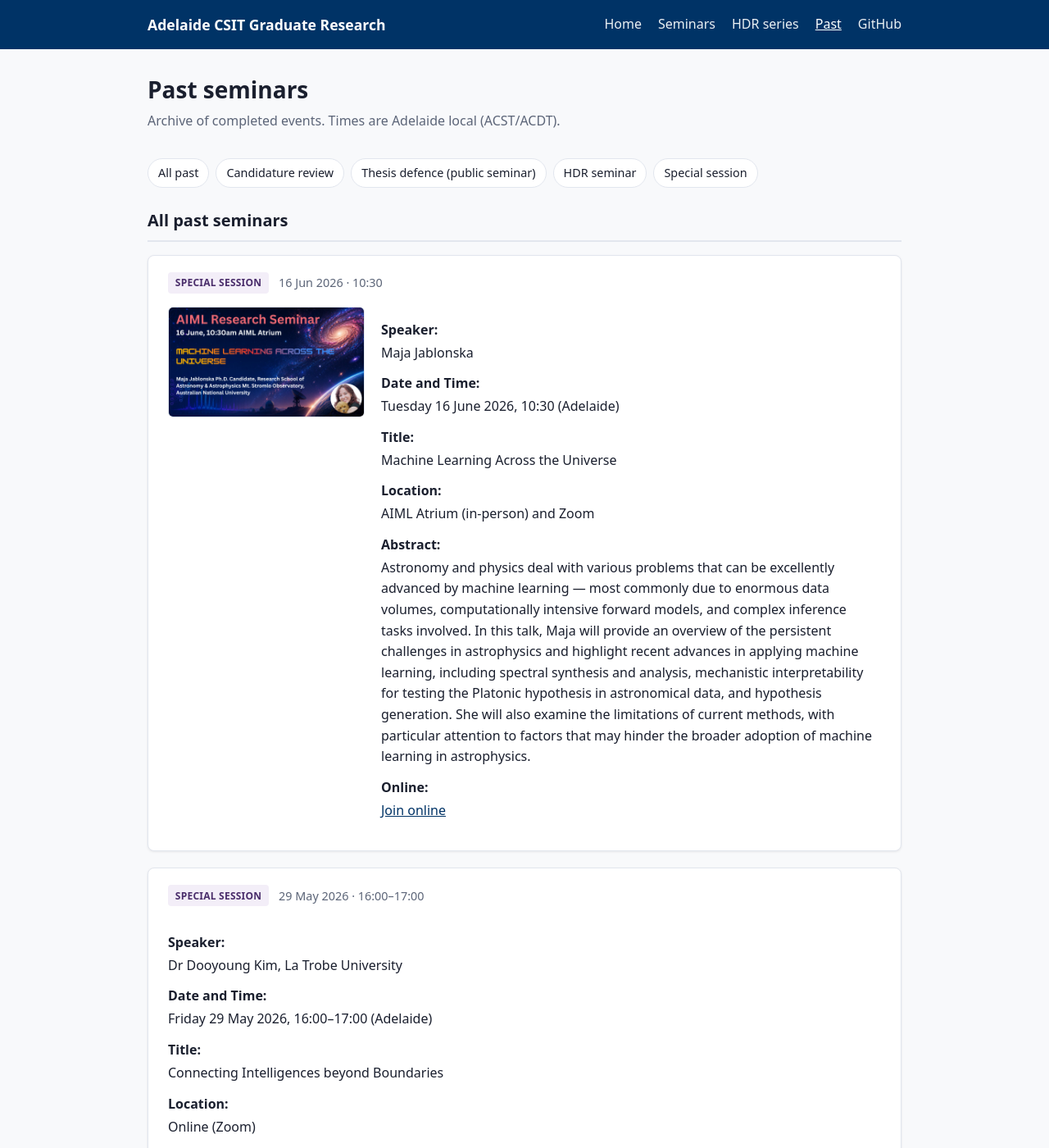
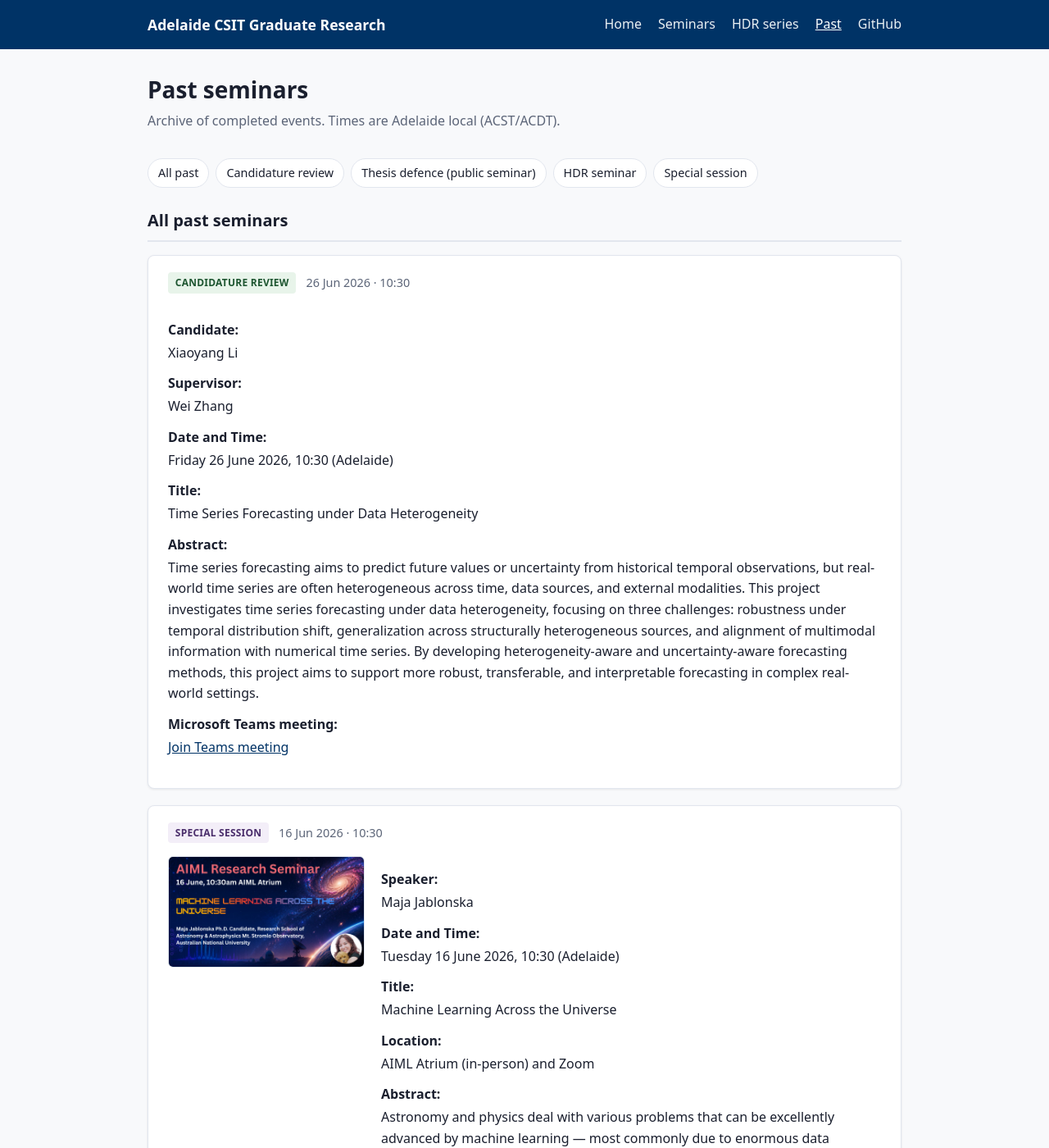
Before and after one commit to ht-timchen/Adelaide-CSIT-GRC, a Jekyll site: the page built from past-seminars.md, in a window 1280 px wide and 1400 px high. Shown: the whole window at 82% size. Built offline with Jekyll 4.4.1, drawn with Linux system fonts in a browser that asks for light colours; some of the changed text lies outside the part shown.

Commit message:
Add Xiaoyang Li candidature review for 26 June 2026.
Co-authored-by: Cursor <cursoragent@cursor.com>

```diff
--- a/_data/seminars.yml
+++ b/_data/seminars.yml
@@ -84,6 +84,18 @@ seminars:
     abstract: |
       Astronomy and physics deal with various problems that can be excellently advanced by machine learning — most commonly due to enormous data volumes, computationally intensive forward models, and complex inference tasks involved. In this talk, Maja will provide an overview of the persistent challenges in astrophysics and highlight recent advances in applying machine learning, including spectral synthesis and analysis, mechanistic interpretability for testing the Platonic hypothesis in astronomical data, and hypothesis generation. She will also examine the limitations of current methods, with particular attention to factors that may hinder the broader adoption of machine learning in astrophysics.
     online_url: "https://adelaide.zoom.us/j/88930959358?pwd=cjBpt4b2U2D47mZLbI284RYbxzznqG.1"
+    status: scheduled
+
+  - id: candidature-review-2026-06-26-li
+    type: candidature_review
+    candidate: "Xiaoyang Li"
+    supervisor: "Wei Zhang"
+    date: 2026-06-26
+    time: "10:30"
+    title: "Time Series Forecasting under Data Heterogeneity"
+    abstract: |
+      Time series forecasting aims to predict future values or uncertainty from historical temporal observations, but real-world time series are often heterogeneous across time, data sources, and external modalities. This project investigates time series forecasting under data heterogeneity, focusing on three challenges: robustness under temporal distribution shift, generalization across structurally heterogeneous sources, and alignment of multimodal information with numerical time series. By developing heterogeneity-aware and uncertainty-aware forecasting methods, this project aims to support more robust, transferable, and interpretable forecasting in complex real-world settings.
+    teams_url: "https://teams.microsoft.com/meet/43232849140610?p=FRBEJYKfrZFlE7rl7j"
     status: scheduled
 
   - id: hdr-2026-07-20-series-01
```
